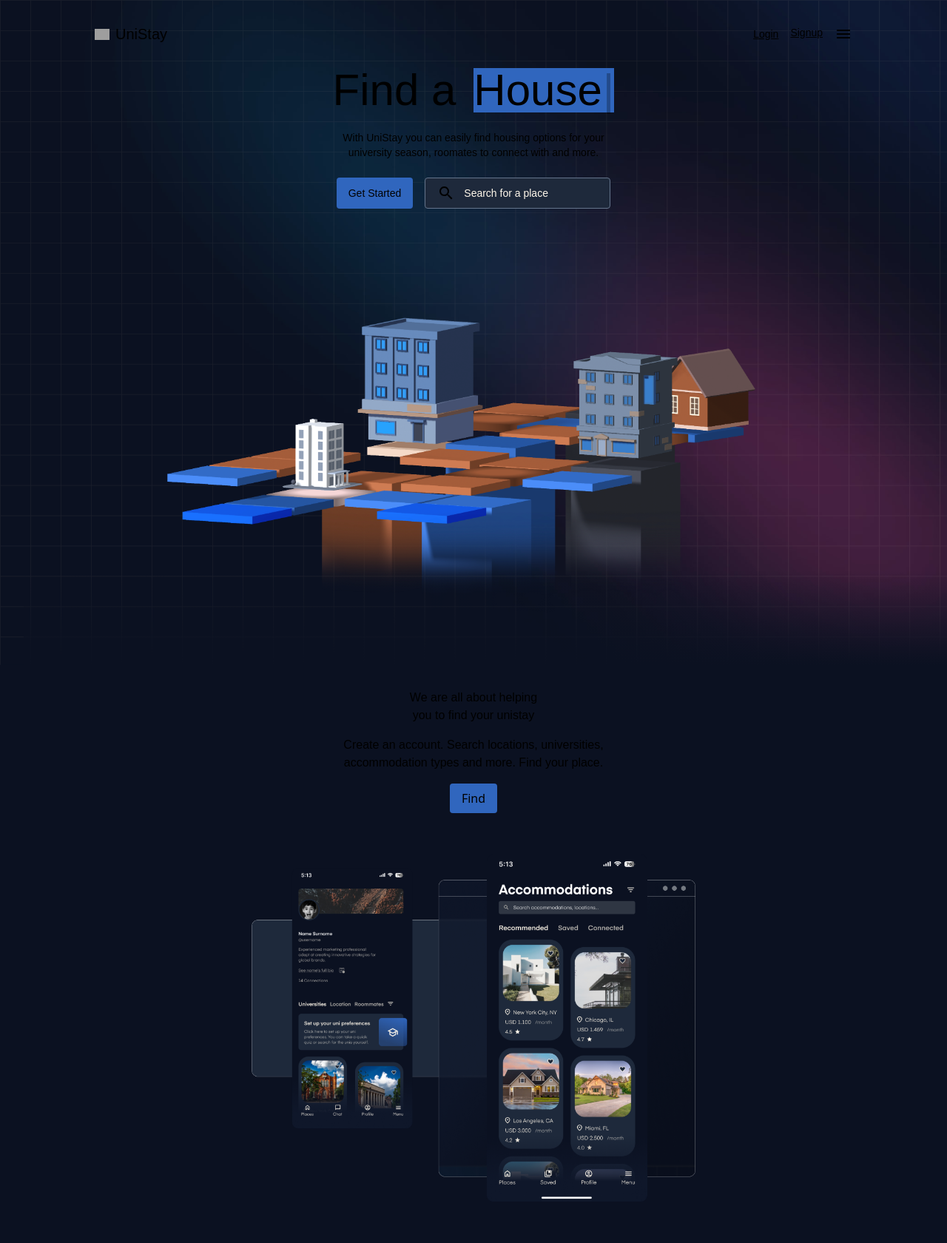
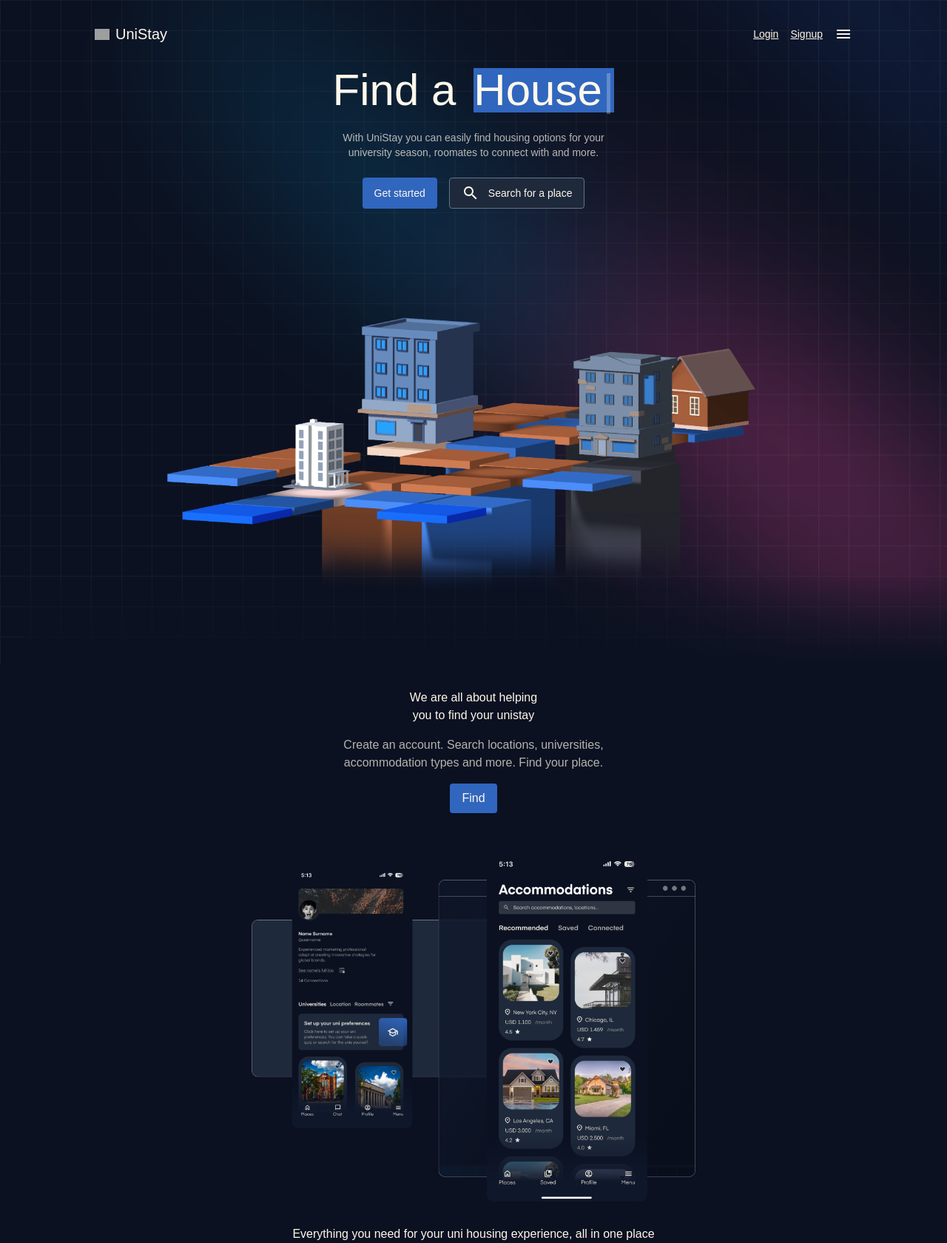
Before and after one commit to amarogu/unistayweb, a Next.js app in the folder unistaywebsite/: page / in a window 1280 px wide. Shown: the whole page at 74% size. Before the commit the page ends 1656 px from the top, so only its background shows below. Built offline with nearby package versions, Linux system fonts and the light colour scheme; grey boxes are pictures that could not be loaded; a web font is replaced by a local one.

Commit message:
Add modal component and update button and input components

```diff
--- a/unistaywebsite/src/app/About/About.js
+++ b/unistaywebsite/src/app/About/About.js
@@ -1,13 +1,14 @@
 'use client';
 import Button from '../GeneralUse/Button';
 import Image from 'next/image';
+import Modal from '../GeneralUse/Modal';
 
 const About = () => {
     return (
         <div className="flex flex-col items-center gap-4">
             <h2 className="font-einaSemi max-w-[300px] sm:max-w-[200px]">We are all about helping you to find your unistay</h2>
-            <p className="max-w-[400px] font-einaReg">Create an account. Search locations, universities, accommodation types and more. Find your place.</p>
-            <Button text='Find' onClick={() => {}} />
+            <p className="max-w-[400px] font-einaReg text-body-dark">Create an account. Search locations, universities, accommodation types and more. Find your place.</p>
+            <Modal Component={Button} text="Find" />
             <div className='sm:hidden'>
                 <Image src='/aboutmobile.png' className='mt-10 max-w-[300px]' width={800} height={1822} />
             </div>
--- /dev/null
+++ b/unistaywebsite/src/app/Features/Features.js
@@ -0,0 +1,13 @@
+
+function Features() {
+  return (
+    <section>
+      <div>
+        <p className="font-einaSemi text-center">Everything you need for your uni housing experience, all in one place</p>
+      </div>
+
+    </section>
+  );
+}
+
+export default Features;
--- a/unistaywebsite/src/app/GeneralUse/Button.js
+++ b/unistaywebsite/src/app/GeneralUse/Button.js
@@ -11,7 +11,7 @@
 
 Button.propTypes = {
     text: PropTypes.string.isRequired,
-    onClick: PropTypes.func.isRequired,
+    onClick: PropTypes.func,
 };
 
 export default Button;
--- a/unistaywebsite/src/app/GeneralUse/Modal.js
+++ b/unistaywebsite/src/app/GeneralUse/Modal.js
@@ -2,29 +2,20 @@
 import { Dialog, Transition } from '@headlessui/react'
 import { Fragment, useState } from 'react'
 
-export default function Modal(props) {
+export default function Modal({ Component, ...props }) {
   let [isOpen, setIsOpen] = useState(false)
 
   function closeModal() {
     setIsOpen(false)
   }
 
-  function openModal() {
+  function handleOpenModal() {
     setIsOpen(true)
   }
 
   return (
     <>
-
-        <button
-          type="button"
-          onClick={openModal}
-          className="underline"
-        >
-          {props.button}
-        </button>
-
-
+      {Component && <Component onClick={handleOpenModal} {...props} />}
       <Transition appear show={isOpen} as={Fragment}>
         <Dialog as="div" className="relative z-10" onClose={closeModal}>
           <Transition.Child
@@ -55,19 +46,18 @@
                     as="h3"
                     className="text-lg font-medium leading-6 text-gray-900"
                   >
-                    Payment successful
+                    Install application
                   </Dialog.Title>
                   <div className="mt-2">
                     <p className="text-sm text-gray-500">
-                      Your payment has been successfully submitted. We’ve sent
-                      you an email with all of the details of your order.
+                      In order to use the system's functionalities, you need to install the iOS application. For now, the app is available only for registered beta testers. You can request access to it via email.
                     </p>
                   </div>
 
                   <div className="mt-4">
                     <button
                       type="button"
-                      className="inline-flex justify-center rounded-md border border-transparent bg-blue-100 px-4 py-2 text-sm font-medium text-blue-900 hover:bg-blue-200 focus:outline-none focus-visible:ring-2 focus-visible:ring-blue-500 focus-visible:ring-offset-2"
+                      className="inline-flex justify-center rounded-md border border-transparent bg-accent px-4 py-2 text-sm font-medium text-body-dark-emphasized hover:bg-blue-200 focus:outline-none focus-visible:ring-2 focus-visible:ring-blue-500 focus-visible:ring-offset-2"
                       onClick={closeModal}
                     >
                       Got it, thanks!
--- /dev/null
+++ b/unistaywebsite/src/app/GeneralUse/PlaceholderInput.js
@@ -0,0 +1,14 @@
+import { SearchOutlined } from "@mui/icons-material";
+
+function PlaceholderInput({placeholder, onClick}) {
+  return (
+    <div>
+      <div className='flex items-center bg-gray border border-slate-500 px-4 py-2 rounded gap-3'>
+            <SearchOutlined className='w-3 h-3' />
+            <button className='outline-none placeholder:text-body-dark-emphasized bg-transparent' onClick={onClick}>{placeholder}</button>
+        </div>
+    </div>
+  );
+}
+
+export default PlaceholderInput;
--- a/unistaywebsite/src/app/Hero/Hero.js
+++ b/unistaywebsite/src/app/Hero/Hero.js
@@ -4,6 +4,7 @@
 import Button from '../GeneralUse/Button';
 import Input from '../GeneralUse/Input';
 import Modal from '../GeneralUse/Modal';
+import PlaceholderInput from '../GeneralUse/PlaceholderInput';
 
 const Hero = () => {
     return (
@@ -21,10 +22,10 @@
                         />
                     </div>
                 </div>
-                <p className='max-w-[260px] sm:max-w-[400px] text-center'>With UniStay you can easily find housing options for your university season, roomates to connect with and more. </p>
+                <p className='max-w-[260px] sm:max-w-[400px] text-center text-body-dark'>With UniStay you can easily find housing options for your university season, roomates to connect with and more. </p>
                 <div className='flex flex-col sm:flex-row gap-4'>
-                    <Button text='Get Started' onClick={() => {}} />
-                    <Input placeholder='Search for a place' />
+                    <Modal Component={Button} text='Get started' />
+                    <Modal Component={PlaceholderInput} placeholder='Search for a place' />
                 </div>
             </div>
             <Image src='/hero@2x.png' className='max-w-[800px] sm:max-w-full' alt="Illustration" width={3112} height={1535} />
--- a/unistaywebsite/src/app/NavComponents/Navbar.js
+++ b/unistaywebsite/src/app/NavComponents/Navbar.js
@@ -1,14 +1,27 @@
+'use client'
+import { useState } from 'react';
 import DropdownMenu from './DropdownMenu';
 import Logo from './Logo';
 import Modal from '../GeneralUse/Modal';
 
 const Navbar = () => {
+    const Link = ({ onClick, text }) => (
+        <button
+          type="button"
+          onClick={onClick}
+          className="underline"
+        >
+          {text}
+        </button>
+      );
+
+
     return (
         <nav className='flex justify-between items-center'>
             <Logo />
             <div className='flex gap-4'>
-                <Modal button="Login" />
-                <a className='underline'>Signup</a>
+            <Modal Component={Link} text="Login" />
+            <Modal Component={Link} text="Signup" />
                 <div>
                     <DropdownMenu />
                 </div>
--- a/unistaywebsite/src/app/layout.js
+++ b/unistaywebsite/src/app/layout.js
@@ -25,7 +25,7 @@
 export default function RootLayout({ children }) {
   return (
     <html lang="en">
-      <body className={`${einaReg.variable} ${einaSemi.variable} ${einaBold.variable} bg-background`}>{children}</body>
+      <body className={`${einaReg.variable} ${einaSemi.variable} ${einaBold.variable} font-einaReg text-body-dark-emphasized bg-background`}>{children}</body>
     </html>
   )
 }
--- a/unistaywebsite/src/app/page.js
+++ b/unistaywebsite/src/app/page.js
@@ -2,6 +2,7 @@
 import Navbar from './NavComponents/Navbar'
 import Hero from './Hero/Hero'
 import About from './About/About'
+import Features from './Features/Features'
 
 export default function Home() {
   return (
@@ -16,6 +17,9 @@
       <section className='text-center p-8'>
         <About />
       </section>
+      <section>
+        <Features />
+      </section>
     </main>
   )
 }
```
Also changed, not shown: unistaywebsite/src/app/Features/Items/Roommates.js (added).
